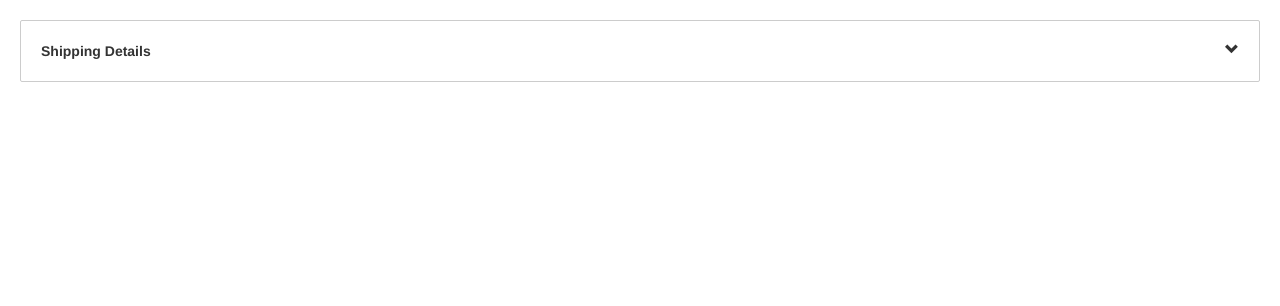
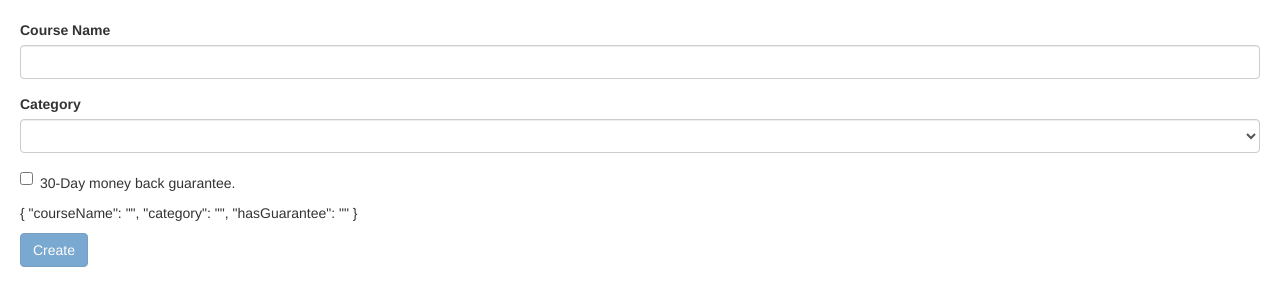
Before and after one commit to adeelahmad85/AngularMoshExamples, an Angular app: page / in a window 1280 px wide. Shown: the top 306 px of the page. Built offline with nearby package versions, Linux system fonts and the light colour scheme.

Commit message:
Section 7

```diff
--- a/src/app/app.component.html
+++ b/src/app/app.component.html
@@ -1,3 +1,3 @@
-<zippy title="Shipping Details">
-  Shipping Details Content...
-</zippy>
+<course-form>
+
+</course-form>
--- a/src/app/app.module.ts
+++ b/src/app/app.module.ts
@@ -9,6 +9,7 @@ import { FavoriteComponent } from './favorite/favorite.component';
 import { TitleCasePipe } from './title-case.pipe';
 import { LikeComponent } from './like/like.component';
 import { ZippyComponent } from './zippy/zippy.component';
+import { CourseFormComponent } from './course-form/course-form.component';
 
 @NgModule({
   declarations: [
@@ -17,7 +18,8 @@ import { ZippyComponent } from './zippy/zippy.component';
     FavoriteComponent,
     TitleCasePipe,
     LikeComponent,
-    ZippyComponent
+    ZippyComponent,
+    CourseFormComponent
   ],
   imports: [
     BrowserModule,
--- /dev/null
+++ b/src/app/course-form/course-form.component.html
@@ -0,0 +1,26 @@
+<form #f="ngForm" (ngSubmit)="submit(f)">
+  <div class="form-group">
+    <label for="courseName">Course Name</label>
+    <input required minlength="5" maxlength="25" ngModel type="text" id="courseName" name="courseName" #courseName="ngModel" class="form-control" (change)="log(courseName)">
+    <div class="alert alert-danger" *ngIf="courseName.touched && !courseName.valid">
+      <div *ngIf="courseName.errors.required">Course name is required.</div>
+      <div *ngIf="courseName.errors.minlength">Course name should be minimum {{courseName.errors.minlength.requiredLength}} characters.</div>
+    </div>
+  </div>
+  <div class="form-group">
+    <label for="category">Category</label>
+    <select required ngModel name="category" id="category" #category="ngModel" class="form-control">
+      <option value=""></option>
+      <option *ngFor="let cat of courseCategories" [value]="cat.id">{{cat.name}}</option>
+    </select>
+    <div class="alert alert-danger" *ngIf="category.touched &&!category.valid">Category is required.</div>
+  </div>
+  <div class="checkbox">
+    <label></label>
+    <input ngModel name="hasGuarantee" id="hasGuarantee" type="checkbox">30-Day money back guarantee.
+  </div>
+  <p>
+    {{ f.value | json}}
+  </p>
+  <button class="btn btn-primary" [disabled]="!f.valid">Create</button>
+</form>
--- /dev/null
+++ b/src/app/course-form/course-form.component.ts
@@ -0,0 +1,21 @@
+import { Component, OnInit } from '@angular/core';
+
+@Component({
+  selector: 'course-form',
+  templateUrl: './course-form.component.html',
+  styleUrls: ['./course-form.component.css']
+})
+export class CourseFormComponent {
+  courseCategories =[
+    {id:1, name:"Development"},
+    {id:2, name:"Art"}
+  ];
+
+  log(x){
+    console.log(x);
+  }
+
+  submit(form){
+    console.log(form);
+  }
+}
```
Also changed, not shown: src/app/course-form/course-form.component.css (added), 1 other file (tests, documents, lock files or other folders).
